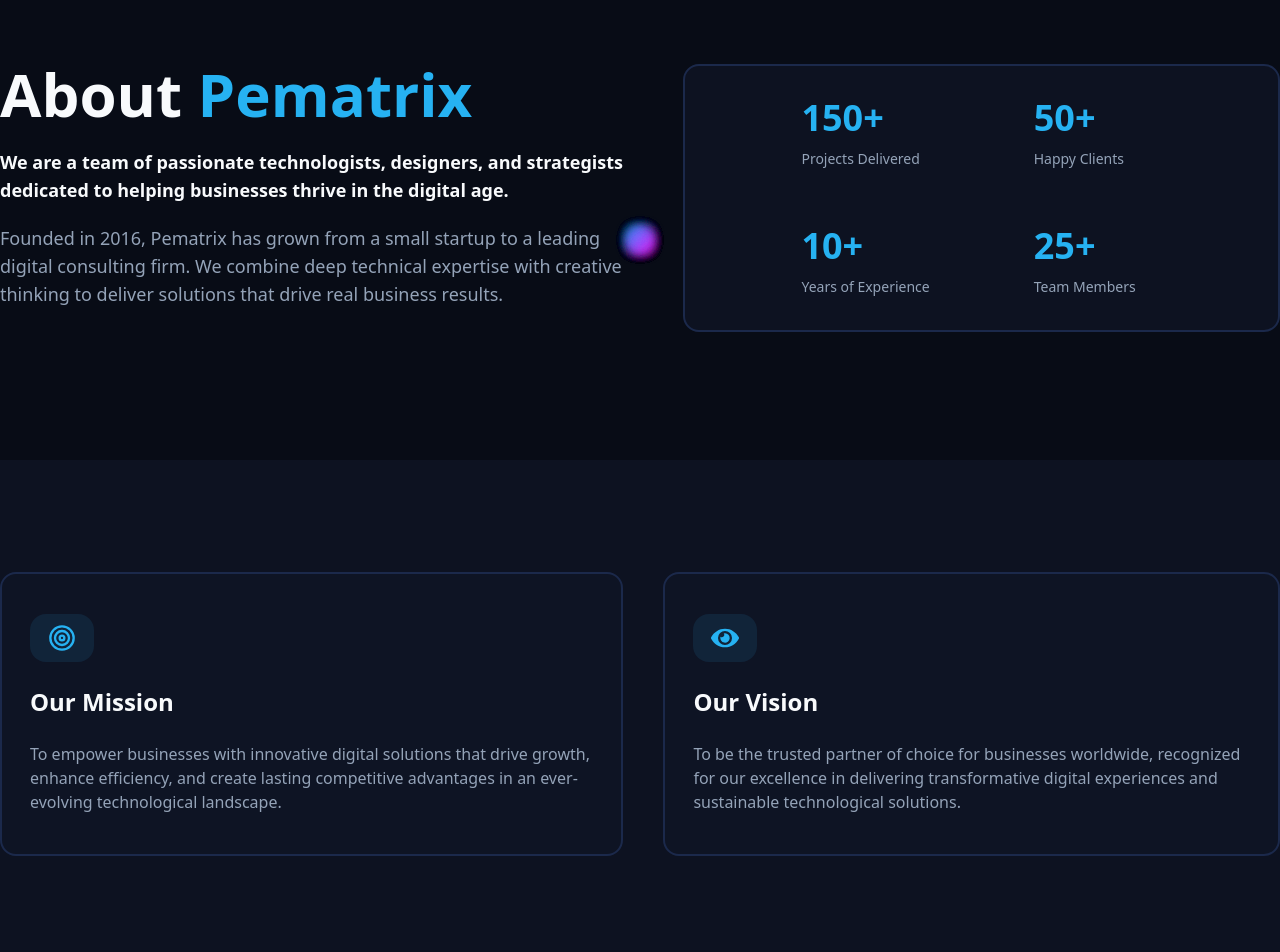
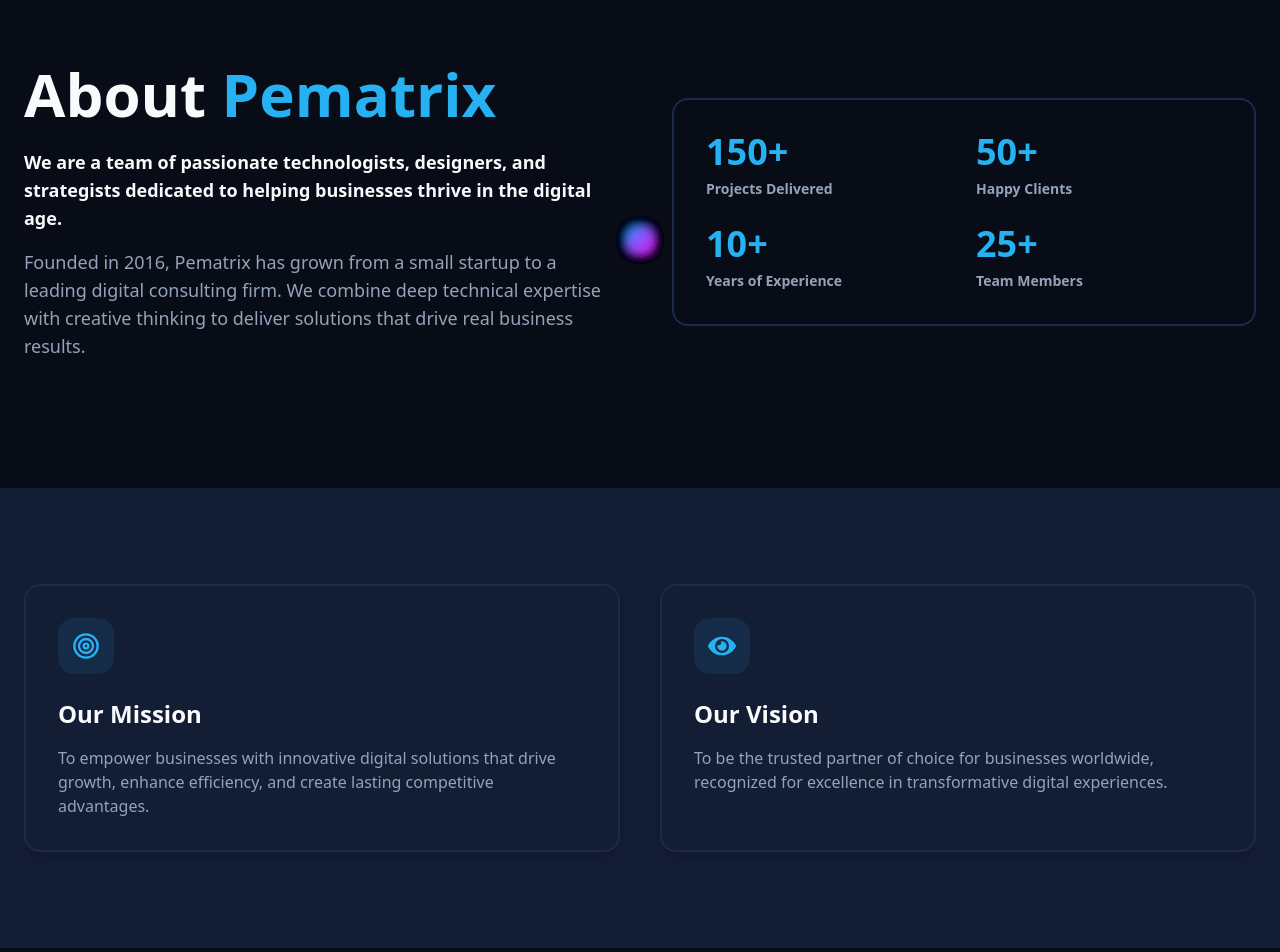
Before and after one commit to DeraJudy/pematrix, a Next.js app: page /about in a window 1280 px wide. Shown: the part 160-1112 px from the top of the page. Built offline with nearby package versions, Linux system fonts and the light colour scheme.

Commit message:
About Page done

```diff
--- a/src/app/about/page.js
+++ b/src/app/about/page.js
@@ -1,178 +1,201 @@
-import { FaEye } from "react-icons/fa";
-import { FiTarget } from "react-icons/fi";
+"use client";
+import { FaAward, FaEye } from "react-icons/fa";
+import { FiHeart, FiTarget } from "react-icons/fi";
+import { motion } from "framer-motion";
+
+const values = [
+  {
+    icon: FiTarget,
+    title: "Innovation First",
+    description:
+      "We embrace cutting-edge technologies and creative solutions to solve complex challenges.",
+  },
+  {
+    icon: FaEye,
+    title: "Transparency",
+    description:
+      "Open communication and honest relationships are the foundation of our partnerships.",
+  },
+  {
+    icon: FiHeart,
+    title: "Client Success",
+    description:
+      "Your success is our success. We're invested in delivering results that matter.",
+  },
+  {
+    icon: FaAward,
+    title: "Excellence",
+    description:
+      "We hold ourselves to the highest standards in everything we create and deliver.",
+  },
+];
 
 export default function About() {
   return (
-    <section>
+    <section className="overflow-hidden">
 
-      {/* About Title and Clients section */}
-      <div className="flex justify-center items-center min-h-1/2 py-32 ">
-        <div className="mx-auto max-w-7xl w-full flex md:justify-between mt-24  ">
+      {/* About Section */}
+      <div className="flex justify-center items-center py-24 md:py-32 px-6">
+        <motion.div
+          initial={{ opacity: 0, y: 40 }}
+          whileInView={{ opacity: 1, y: 0 }}
+          viewport={{ once: true }}
+          transition={{ duration: 0.8 }}
+          className="mt-24 mx-auto max-w-7xl w-full grid grid-cols-1 lg:grid-cols-2 gap-16 items-center"
+        >
+          {/* Text */}
+          <div>
+            <h2 className="text-4xl md:text-5xl lg:text-6xl font-bold mb-6">
+              About <span style={{ color: "hsl(var(--primary))" }}>Pematrix</span>
+            </h2>
 
-          <div className="max-w-2xl pr-9">
-            <h2
-              style={{ color: "hsl(var(--foreground))" }}
-              className="text-4xl md:text-5xl lg:text-6xl font-bold text-foreground mb-6"
+            <p className="text-lg font-semibold mb-4">
+              We are a team of passionate technologists, designers, and strategists
+              dedicated to helping businesses thrive in the digital age.
+            </p>
+
+            <p
+              style={{
+                color: "hsl(var(--muted-foreground))"
+              }}
+              className="text-lg">
+              Founded in 2016, Pematrix has grown from a small startup to a leading
+              digital consulting firm. We combine deep technical expertise with
+              creative thinking to deliver solutions that drive real business results.
+            </p>
+          </div>
+
+          {/* Stats */}
+          <motion.div
+            initial={{ opacity: 0, scale: 0.95 }}
+            whileInView={{ opacity: 1, scale: 1 }}
+            viewport={{ once: true }}
+            transition={{ duration: 0.6 }}
+            className="grid grid-cols-2 gap-6 border-2 rounded-2xl p-8 bg-card/80"
+            style={{ borderColor: "hsl(var(--border))" }}
           >
-              About
+            {[
+              ["150+", "Projects Delivered"],
+              ["50+", "Happy Clients"],
+              ["10+", "Years of Experience"],
+              ["25+", "Team Members"],
+            ].map(([value, label], i) => (
+              <div key={i}>
+                <h4
+                  style={{
+                    color: "hsl(var(--primary))"
+                  }}
+                  className="text-4xl font-bold text-primary mb-1">{value}</h4>
                 <span
-                style={{ color: "hsl(var(--primary))", }}
-              > Pematrix</span>
-            </h2>
-            <p className="text-lg font-semibold">
-              We are a team of passionate technologists, designers, and strategists dedicated to helping businesses thrive in the digital age.
-            </p>
+                  style={{
+                    color: "hsl(var(--muted-foreground))"
+                  }}
+                  className="text-sm font-bold">{label}</span>
+              </div>
+            ))}
+          </motion.div>
+        </motion.div>
+      </div>
+
+      {/* Mission & Vision */}
+      <div
+        style={{
+          backgroundColor: "hsl(var(--secondary))"
+        }}
+        className="lg:py-24 px-6">
+        <div className="mx-auto max-w-7xl grid grid-cols-1 md:grid-cols-2 gap-10">
+          {[{
+            title: "Our Mission",
+            icon: <FiTarget size={28} />,
+            text:
+              "To empower businesses with innovative digital solutions that drive growth, enhance efficiency, and create lasting competitive advantages.",
+          },
+          {
+            title: "Our Vision",
+            icon: <FaEye size={28} />,
+            text:
+              "To be the trusted partner of choice for businesses worldwide, recognized for excellence in transformative digital experiences.",
+          }].map((item, i) => (
+            <motion.div
+              key={i}
+              initial={{ opacity: 0, y: 30 }}
+              whileInView={{ opacity: 1, y: 0 }}
+              viewport={{ once: true }}
+              transition={{ duration: 0.7, delay: i * 0.1 }}
+              className="relative border-2 rounded-2xl p-8 bg-card/80 shadow-lg shadow-black/10"
+              style={{ borderColor: "hsl(var(--border))" }}
+            >
+              <div
+                style={{
+                  color: "hsl(var(--primary))",
+                  backgroundColor: "hsl(var(--primary) / 10%)"
+                }}
+                className="w-14 h-14 rounded-2xl bg-primary/10 flex items-center justify-center mb-6 text-primary">
+                {item.icon}
+              </div>
+              <h3 className="text-2xl font-bold mb-4">{item.title}</h3>
               <p
                 style={{
                   color: "hsl(var(--muted-foreground))",
                 }}
-              className="text-lg font-normal mt-5">
-              Founded in 2016, Pematrix has grown from a small startup to a leading digital consulting firm. We combine deep technical expertise
-              with creative thinking to deliver solutions that drive real business results.
-            </p>
-          </div>
-
-          <div
-            style={{
-              borderColor: "hsl(var(--border))",
-              backgroundColor: "hsl(var(--card) / 80%)",
-            }}
-            className=" grid grid-cols-2 gap-8 border-2 rounded-2xl px-20 py-5">
-            <div className="px-9 py-3">
-              <h4
-                style={{ color: "hsl(var(--primary))" }}
-                className=" text-4xl font-bold mb-2"
-              >
-                150+
-              </h4>
-              <span
-                className="text-sm"
-                style={{
-                  color: "hsl(var(--muted-foreground))",
-                }}
-              >
-                Projects Delivered</span>
-            </div>
-            <div className="px-9 py-3">
-              <h4
-                style={{ color: "hsl(var(--primary))" }}
-                className=" text-4xl font-bold mb-2"
-              >
-                50+
-              </h4>
-              <span
-                className="text-sm"
-                style={{
-                  color: "hsl(var(--muted-foreground))",
-                }}
-              >Happy Clients</span>
-            </div>
-            <div className="px-9 py-3">
-              <h4
-                style={{ color: "hsl(var(--primary))" }}
-                className=" text-4xl font-bold mb-2"
-              >
-                10+
-              </h4>
-              <span
-                className="text-sm"
-                style={{
-                  color: "hsl(var(--muted-foreground))",
-                }}
-              >
-                Years of Experience
-              </span>
-            </div>
-            <div className="px-9 py-3">
-              <h4
-                style={{ color: "hsl(var(--primary))" }}
-                className=" text-4xl font-bold mb-2"
-              >
-                25+
-              </h4>
-              <span
-                className="text-sm"
-                style={{
-                  color: "hsl(var(--muted-foreground))",
-                }}
-              >
-                Team Members
-              </span>
+                className="">{item.text}</p>
+            </motion.div>
+          ))}
         </div>
       </div>
 
-        </div>
-      </div>
-
-      <div
-        style={{
-          backgroundColor: "hsl(var(--card) / 80%)",
-        }}
-      className="flex justify-center items-center min-h-1/2 py-28">
-        <div className="mx-auto max-w-7xl w-full flex md:justify-between gap-10  ">
-
-          <div
-            style={{
-              backgroundColor: "hsl(var(--card) / 80%)",
-              borderColor: "hsl(var(--border))",
-            }}
-            className="border-2 rounded-2xl px-7 py-10"
+      {/* Core Values */}
+      <div className="py-24 px-6">
+        <motion.div
+          initial={{ opacity: 0, y: 40 }}
+          whileInView={{ opacity: 1, y: 0 }}
+          viewport={{ once: true }}
+          transition={{ duration: 0.8 }}
+          className="text-center mb-16"
         >
-            <div
-              style={{
-                backgroundColor: "hsl(var(--primary) / 10%)",
-              }}
-              className="w-16 h-12 py-6 px-1 flex justify-center items-center rounded-2xl mb-6">
-              <FiTarget size={28} style={{ color: "hsl(var(--primary))" }} />
-            </div>
-            <h2
-              style={{ color: "hsl(var(--foreground))" }}
-              className="text-2xl font-bold text-foreground mb-6"
-            >
-              Our Mission
+          <h2 className="text-4xl md:text-5xl font-bold mb-4">
+            Our Core Values
           </h2>
           <p
             style={{
                   color: "hsl(var(--muted-foreground))",
                 }}
-            >
-              To empower businesses with innovative digital solutions that drive growth,
-              enhance efficiency, and create lasting competitive advantages in an ever-evolving technological landscape.
+            className="max-w-2xl mx-auto">
+            The principles that guide everything we do at Pematrix.
           </p>
-          </div>
+        </motion.div>
 
-          <div
-            style={{
-              backgroundColor: "hsl(var(--card) / 80%)",
-              borderColor: "hsl(var(--border))",
-            }}
-            className="border-2 rounded-2xl px-7 py-10"
+        <div className="mx-auto max-w-7xl grid grid-cols-1 sm:grid-cols-2 lg:grid-cols-4 gap-6">
+          {values.map((value, index) => (
+            <motion.div
+              key={index}
+              initial={{ opacity: 0, y: 25 }}
+              whileInView={{ opacity: 1, y: 0 }}
+              viewport={{ once: true }}
+              transition={{ duration: 0.5, delay: index * 0.08 }}
+              className="border-2 rounded-2xl p-6 text-center bg-card/80 hover:shadow-lg transition"
+              style={{ borderColor: "hsl(var(--border))" }}
             >
               <div
                 style={{
-                backgroundColor: "hsl(var(--primary) / 10%)",
+                  color: "hsl(var(--primary))",
+                  backgroundColor: "hsl(var(--primary) / 10%)"
                 }}
-              className="w-16 h-12 py-6 px-1 flex justify-center items-center rounded-2xl mb-6">
-              <FaEye size={28} style={{ color: "hsl(var(--primary))" }} />
+                className="w-14 h-14 rounded-2xl bg-primary/10 flex items-center justify-center mx-auto mb-4">
+                <value.icon className="w-7 h-7 text-primary" />
               </div>
-            <h2
-              style={{ color: "hsl(var(--foreground))" }}
-              className="text-2xl font-bold text-foreground mb-6"
-            >
-              Our Vision
-            </h2>
+              <h3 className="text-xl font-bold mb-3">{value.title}</h3>
               <p
                 style={{
                   color: "hsl(var(--muted-foreground))",
                 }}
-            >
-              To be the trusted partner of choice for businesses worldwide, recognized for our
-              excellence in delivering transformative digital experiences and sustainable technological solutions.
+                className="text-sm">
+                {value.description}
               </p>
+            </motion.div>
+          ))}
         </div>
       </div>
-      </div>
-
     </section>
   );
 }
```
Lines whose indentation alone changed are shown as unchanged.
